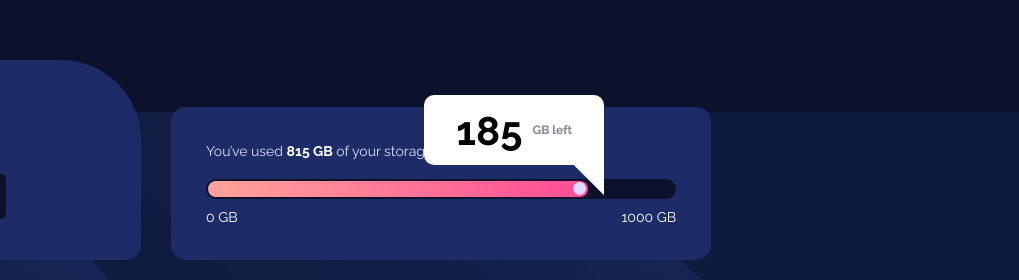
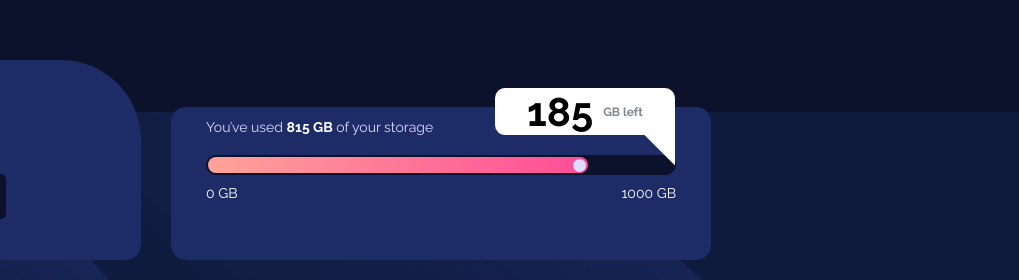
Before and after one commit to Jose-Angel-Rey/Fylo-data-storage-component, a plain HTML site: page index.html in a window 1536 px wide. Shown: the part 240-520 px from the top of the page, 517-1536 px from the left. Drawn offline with Linux system fonts and the light colour scheme.

Commit message:
fix position .flex-item__space-left

```diff
--- a/style.css
+++ b/style.css
@@ -216,10 +216,7 @@ body {
     justify-content: space-between;
   }
   .flex-item__space-left {
-    position: absolute;
-    right: 7rem;
-    bottom: auto;
-    transform: translate(0, 20rem);
+    transform: translate(9rem, -8rem);
     border-bottom-right-radius: 0;
   }
   .flex-item__space-left::after {
@@ -234,34 +231,3 @@ body {
     transform: translateY(1.9rem);
   }
 }
-@media screen and (min-width: 1080px) {
-  .flex-item__space-left {
-    right: 10rem;
-  }
-}
-@media screen and (min-width: 1170px) {
-  .flex-item__space-left {
-    right: 15rem;
-  }
-}
-@media screen and (min-width: 1330px) {
-  .flex-item__space-left {
-    right: 19rem;
-  }
-}
-@media screen and (min-width: 1440px) {
-  .flex-item__space-left {
-    right: 18.5rem;
-  }
-}
-@media screen and (min-width: 1460px) {
-  .flex-item__space-left {
-    right: 27vw;
-  }
-}
-@media screen and (min-width: 1920px) {
-  .flex-item__space-left {
-    right: 28vw;
-    transform: translate(0, 27rem);
-  }
-}
```
